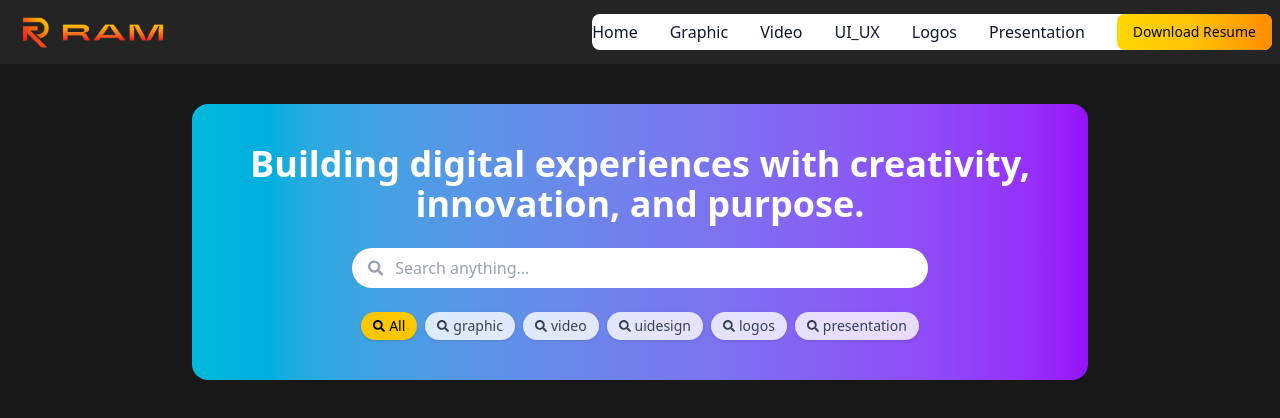
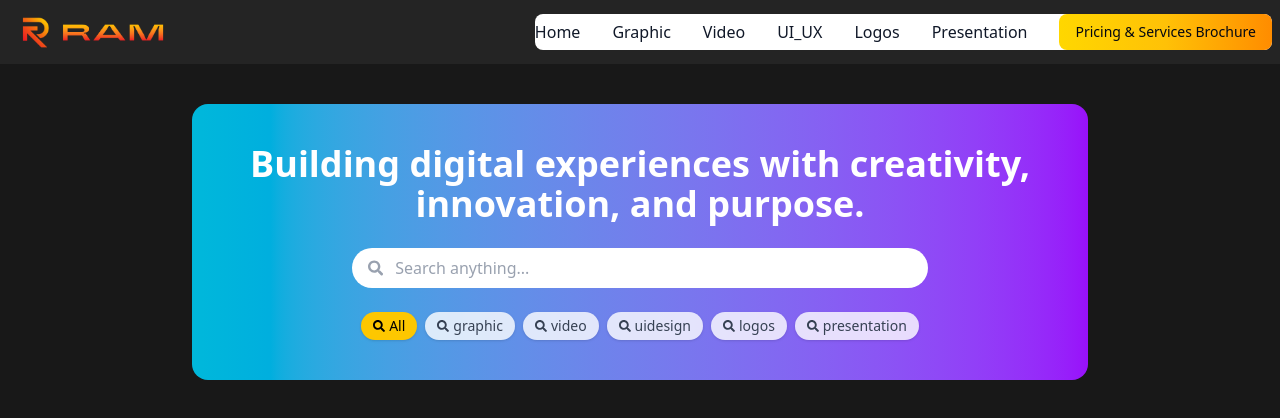
Before and after one commit to rutujakadam0605-coder/Portfolio, a React (Vite) app in the folder frontend/: page /home in a window 1280 px wide. Shown: the top 418 px of the page. Built offline with nearby package versions, Linux system fonts and the light colour scheme; no server answers.

Commit message:
Update Navbar.jsx

```diff
--- a/frontend/src/components/Navbar.jsx
+++ b/frontend/src/components/Navbar.jsx
@@ -130,7 +130,7 @@ export default function Navbar({ setCategory }) {
                            font-medium rounded-lg text-sm px-4 py-2 text-center
                            dark:focus:ring-yellow-800"
               >
-                Download Resume
+                Pricing & Services Brochure
               </button>
             </li>
 
```
